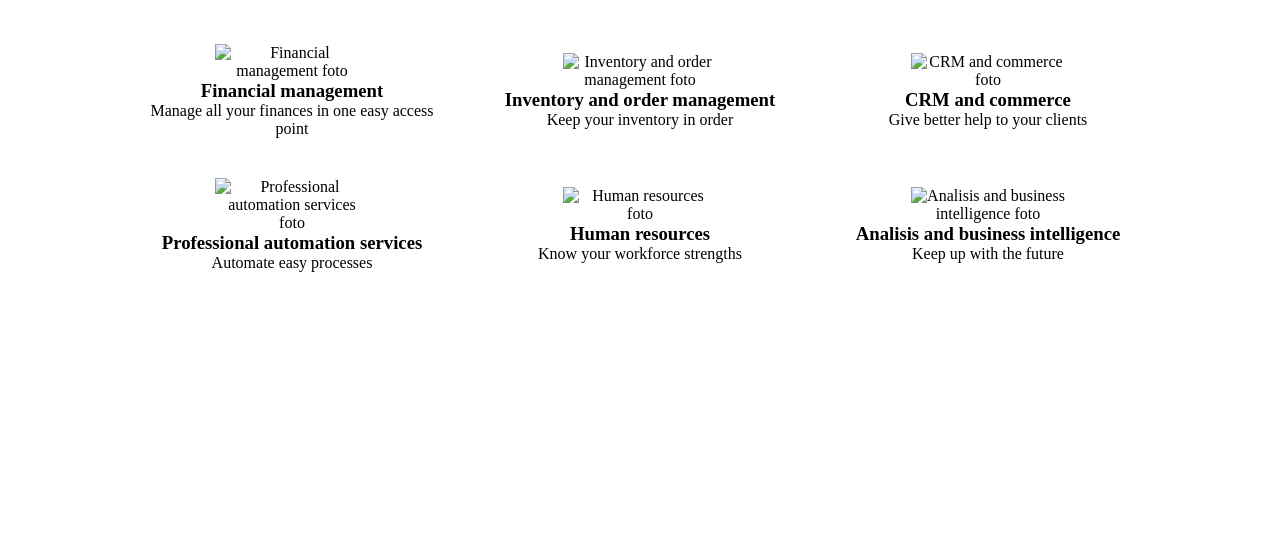
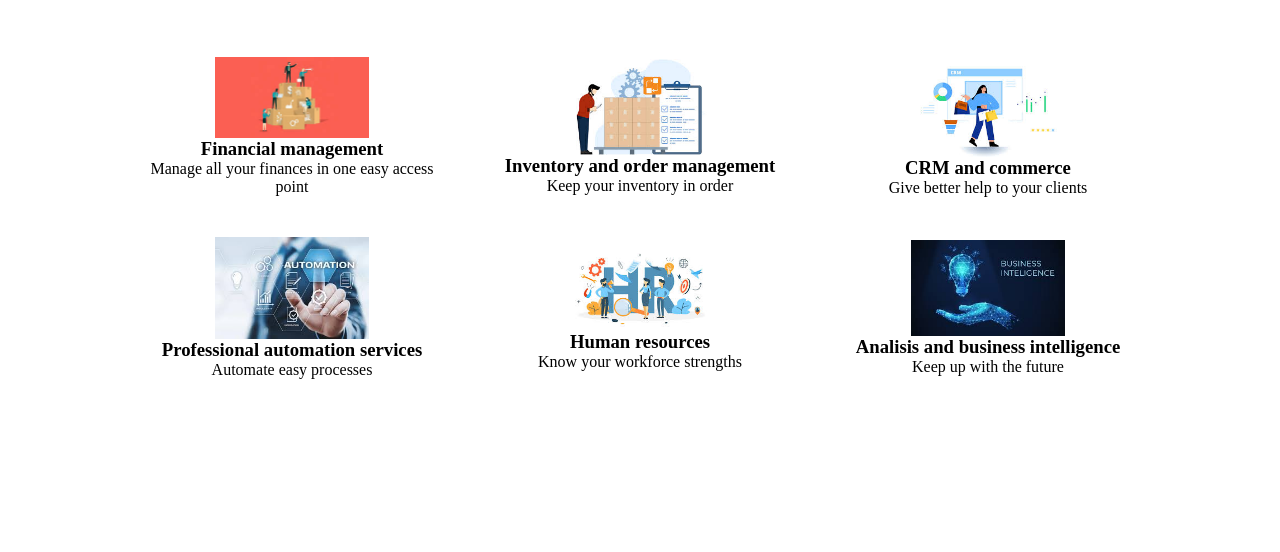
Before and after one commit to sergiquintanac/erporacle-pac2, a plain HTML site: page html/features.html in a window 1280 px wide. Shown: the part 248-800 px from the top of the page. Drawn offline with Linux system fonts and the light colour scheme; files that its build step writes are made by us from their sources.

Commit message:
commit commit

```diff
--- a/css/style.css
+++ b/css/style.css
@@ -119,7 +119,7 @@ button#login{
   #banner{
     width: 100%;
     height: 30rem;
-    background-image: url('../img/banner_oracle.jpg');
+    background-image: url('./../img/banner_oracle.jpg');
     background-repeat: no-repeat;
     background-size:contain;
     gap: 1.5rem;
--- a/html/features.html
+++ b/html/features.html
@@ -3,17 +3,17 @@
 <head>
     <meta charset="UTF-8">
     <meta name="viewport" content="width=device-width, initial-scale=1.0">
-    <link rel="stylesheet" href="./css/style.css">
+    <link rel="stylesheet" href="./../css/style.css">
     <title>ERP Oracle NetSuite</title>
 </head>
 <body>
     <header id="main-header">
         <div id="logo-wrapper">
-            <img id="logo" src="./img/logo_oracle.png" alt="Logo Oracle NetSuite">
+            <img id="logo" src="./../img/logo_oracle.png" alt="Logo Oracle NetSuite">
         </div>
         <nav id="main-nav">
             <ul>
-                <li><a href="./index.html">Home</a></li>
+                <li><a href="./../index.html">Home</a></li>
                 <li><a href="./html/features.html" class="active">Features</a></li>
                 <li><a href="./html/pricing.html">Pricing</a></li>
                 <li><a href="./html/support.html">Support</a></li>
@@ -31,32 +31,32 @@
         </section>
         <section id="features" class="container">
             <div id="points" class="card container">
-                <img src="./img/financial management.jpg" alt="Financial management foto">
+                <img src="./../img/financial management.jpg" alt="Financial management foto">
                 <h3>Financial management</h3>
                 <p>Manage all your finances in one easy access point</p>
             </div>
             <div id="points" class="card container">
-                <img src="./img/inventory and order.jpg" alt="Inventory and order management foto">
+                <img src="./../img/inventory and order.jpg" alt="Inventory and order management foto">
                 <h3>Inventory and order management</h3>
                 <p>Keep your inventory in order</p>
             </div>
             <div id="points" class="card container">
-                <img src="./img/CRM.jpg" alt="CRM and commerce foto">
+                <img src="./../img/CRM.jpg" alt="CRM and commerce foto">
                 <h3>CRM and commerce</h3>
                 <p>Give better help to your clients</p>
             </div>
             <div id="points" class="card container">
-                <img src="./img/automation.jpg" alt="Professional automation services foto">
+                <img src="./../img/automation.jpg" alt="Professional automation services foto">
                 <h3>Professional automation services</h3>
                 <p>Automate easy processes</p>
             </div>
             <div id="points" class="card container">
-                <img src="./img/HR.jpg" alt="Human resources foto">
+                <img src="./../img/HR.jpg" alt="Human resources foto">
                 <h3>Human resources</h3>
                 <p>Know your workforce strengths</p>
             </div>
             <div id="points" class="card container">
-                <img src="./img/business intelligence.jpg" alt="Analisis and business intelligence foto">
+                <img src="./../img/business intelligence.jpg" alt="Analisis and business intelligence foto">
                 <h3>Analisis and business intelligence</h3>
                 <p>Keep up with the future</p>
             </div>
```
Also changed, not shown: html/pricing.html (+3 -3 lines), html/support.html (+3 -3 lines).
